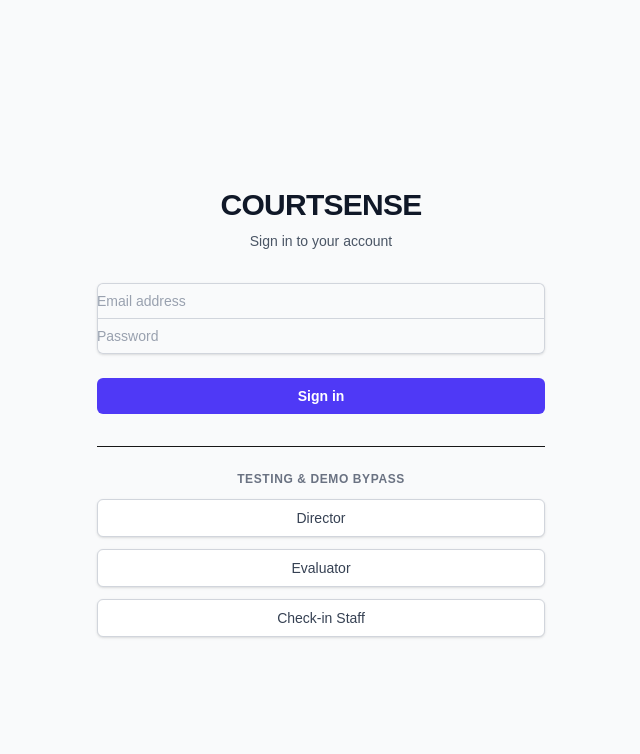
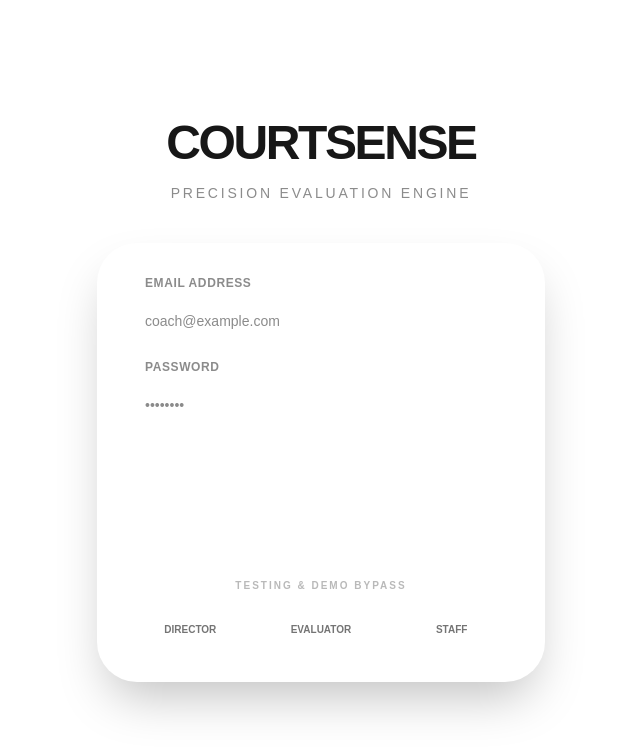
Before and after one commit to revenant-73/CourtSense, a Next.js app: page /login in a window 1280 px wide. Shown: the top 754 px of the page, without its empty margins (319-959 px from the left). Built offline with nearby package versions, Linux system fonts and the light colour scheme; no server answers.

Commit message:
"fix_bypass_redirect_logic"

```diff
--- a/src/app/login/page.tsx
+++ b/src/app/login/page.tsx
@@ -37,46 +37,46 @@ export default function LoginPage() {
   };
 
   return (
-    <div className="flex min-h-screen items-center justify-center bg-gray-50 px-4 py-12 sm:px-6 lg:px-8">
-      <div className="w-full max-w-md space-y-8">
-        <div>
-          <h2 className="mt-6 text-center text-3xl font-bold tracking-tight text-gray-900">
+    <div className="flex min-h-screen items-center justify-center bg-background px-4 py-12 sm:px-6 lg:px-8 relative overflow-hidden">
+      {/* Background Glow */}
+      <div className="absolute top-[-10%] left-[-10%] w-[40%] h-[40%] bg-primary/20 rounded-full blur-[120px] pointer-events-none"></div>
+      <div className="absolute bottom-[-10%] right-[-10%] w-[40%] h-[40%] bg-primary/10 rounded-full blur-[120px] pointer-events-none"></div>
+
+      <div className="w-full max-w-md space-y-10 z-10">
+        <div className="text-center">
+          <h1 className="text-5xl font-black tracking-tighter text-primary drop-shadow-glow">
             COURTSENSE
-          </h2>
-          <p className="mt-2 text-center text-sm text-gray-600">
-            Sign in to your account
+          </h1>
+          <p className="mt-4 text-sm font-medium text-foreground/50 uppercase tracking-[0.2em]">
+            Precision Evaluation Engine
           </p>
         </div>
-        <form className="mt-8 space-y-6" onSubmit={handleSubmit}>
-          <div className="-space-y-px rounded-md shadow-sm">
+
+        <div className="glass-card p-8 rounded-[2.5rem] shadow-2xl border-white/5">
+          <form className="space-y-6" onSubmit={handleSubmit}>
+            <div className="space-y-4">
               <div>
-              <label htmlFor="email-address" className="sr-only">
-                Email address
-              </label>
+                <label className="text-xs font-bold text-foreground/50 ml-4 mb-2 block uppercase tracking-wider">Email Address</label>
                 <input
                   id="email-address"
                   name="email"
                   type="email"
-                autoComplete="email"
                   required
-                className="relative block w-full rounded-t-md border-0 py-1.5 text-gray-900 ring-1 ring-inset ring-gray-300 placeholder:text-gray-400 focus:z-10 focus:ring-2 focus:ring-inset focus:ring-indigo-600 sm:text-sm sm:leading-6"
-                placeholder="Email address"
+                  className="block w-full rounded-2xl border-0 bg-background/50 py-3 px-4 text-foreground ring-1 ring-inset ring-white/10 focus:ring-2 focus:ring-inset focus:ring-primary sm:text-sm"
+                  placeholder="coach@example.com"
                   value={email}
                   onChange={(e) => setEmail(e.target.value)}
                 />
               </div>
               <div>
-              <label htmlFor="password" className="sr-only">
-                Password
-              </label>
+                <label className="text-xs font-bold text-foreground/50 ml-4 mb-2 block uppercase tracking-wider">Password</label>
                 <input
                   id="password"
                   name="password"
                   type="password"
-                autoComplete="current-password"
                   required
-                className="relative block w-full rounded-b-md border-0 py-1.5 text-gray-900 ring-1 ring-inset ring-gray-300 placeholder:text-gray-400 focus:z-10 focus:ring-2 focus:ring-inset focus:ring-indigo-600 sm:text-sm sm:leading-6"
-                placeholder="Password"
+                  className="block w-full rounded-2xl border-0 bg-background/50 py-3 px-4 text-foreground ring-1 ring-inset ring-white/10 focus:ring-2 focus:ring-inset focus:ring-primary sm:text-sm"
+                  placeholder="••••••••"
                   value={password}
                   onChange={(e) => setPassword(e.target.value)}
                 />
@@ -84,55 +84,68 @@ export default function LoginPage() {
             </div>
 
             {error && (
-            <div className="text-sm text-red-600 text-center">{error}</div>
+              <div className="text-xs font-bold text-warning text-center px-4 py-2 bg-warning/10 rounded-xl">{error}</div>
             )}
 
-          <div>
             <button
               type="submit"
               disabled={loading}
-              className="group relative flex w-full justify-center rounded-md bg-indigo-600 px-3 py-2 text-sm font-semibold text-white hover:bg-indigo-500 focus-visible:outline focus-visible:outline-2 focus-visible:outline-offset-2 focus-visible:outline-indigo-600 disabled:opacity-50"
+              className="w-full flex justify-center py-4 px-4 border border-transparent rounded-2xl shadow-glow text-sm font-black uppercase tracking-widest text-white bg-primary hover:bg-primary/90 focus:outline-none disabled:opacity-50 transition-all active:scale-95"
             >
-              {loading ? "Signing in..." : "Sign in"}
+              {loading ? "Authenticating..." : "Access System"}
             </button>
-          </div>
           </form>
 
           {/* Testing Bypass (Visible in Production for Demo) */}
-        <div className="mt-6 border-t pt-6 space-y-3">
-          <p className="text-center text-xs font-semibold text-gray-500 uppercase tracking-wider mb-3">
+          <div className="mt-10 pt-8 border-t border-white/5 space-y-3">
+            <p className="text-center text-[10px] font-black text-foreground/30 uppercase tracking-[0.2em] mb-4">
               Testing & Demo Bypass
             </p>
+            <div className="grid grid-cols-3 gap-2">
               <button
-              onClick={() => signIn("credentials", {
+                onClick={async () => {
+                  await signIn("credentials", {
                     email: "admin@tvvc.org",
                     password: "bypass",
-                callbackUrl: "/"
-              })}
-              className="w-full flex justify-center py-2 px-4 border border-gray-300 rounded-md shadow-sm text-sm font-medium text-gray-700 bg-white hover:bg-gray-50 focus:outline-none focus:ring-2 focus:ring-offset-2 focus:ring-indigo-500"
+                    redirect: false
+                  });
+                  router.push("/director");
+                  router.refresh();
+                }}
+                className="py-3 px-1 rounded-xl text-[10px] font-bold text-foreground/60 bg-white/5 hover:bg-white/10 border border-white/5 transition-all"
               >
-              Director
+                DIRECTOR
               </button>
               <button
-              onClick={() => signIn("credentials", {
+                onClick={async () => {
+                  await signIn("credentials", {
                     email: "evaluator@tvvc.org",
                     password: "bypass",
-                callbackUrl: "/"
-              })}
-              className="w-full flex justify-center py-2 px-4 border border-gray-300 rounded-md shadow-sm text-sm font-medium text-gray-700 bg-white hover:bg-gray-50 focus:outline-none focus:ring-2 focus:ring-offset-2 focus:ring-indigo-500"
+                    redirect: false
+                  });
+                  router.push("/evaluate");
+                  router.refresh();
+                }}
+                className="py-3 px-1 rounded-xl text-[10px] font-bold text-foreground/60 bg-white/5 hover:bg-white/10 border border-white/5 transition-all"
               >
-              Evaluator
+                EVALUATOR
               </button>
               <button
-              onClick={() => signIn("credentials", {
+                onClick={async () => {
+                  await signIn("credentials", {
                     email: "checkin@tvvc.org",
                     password: "bypass",
-                callbackUrl: "/"
-              })}
-              className="w-full flex justify-center py-2 px-4 border border-gray-300 rounded-md shadow-sm text-sm font-medium text-gray-700 bg-white hover:bg-gray-50 focus:outline-none focus:ring-2 focus:ring-offset-2 focus:ring-indigo-500"
+                    redirect: false
+                  });
+                  router.push("/check-in");
+                  router.refresh();
+                }}
+                className="py-3 px-1 rounded-xl text-[10px] font-bold text-foreground/60 bg-white/5 hover:bg-white/10 border border-white/5 transition-all"
               >
-              Check-in Staff
+                STAFF
               </button>
+            </div>
+          </div>
         </div>
       </div>
     </div>
```
Lines whose indentation alone changed are shown as unchanged.
